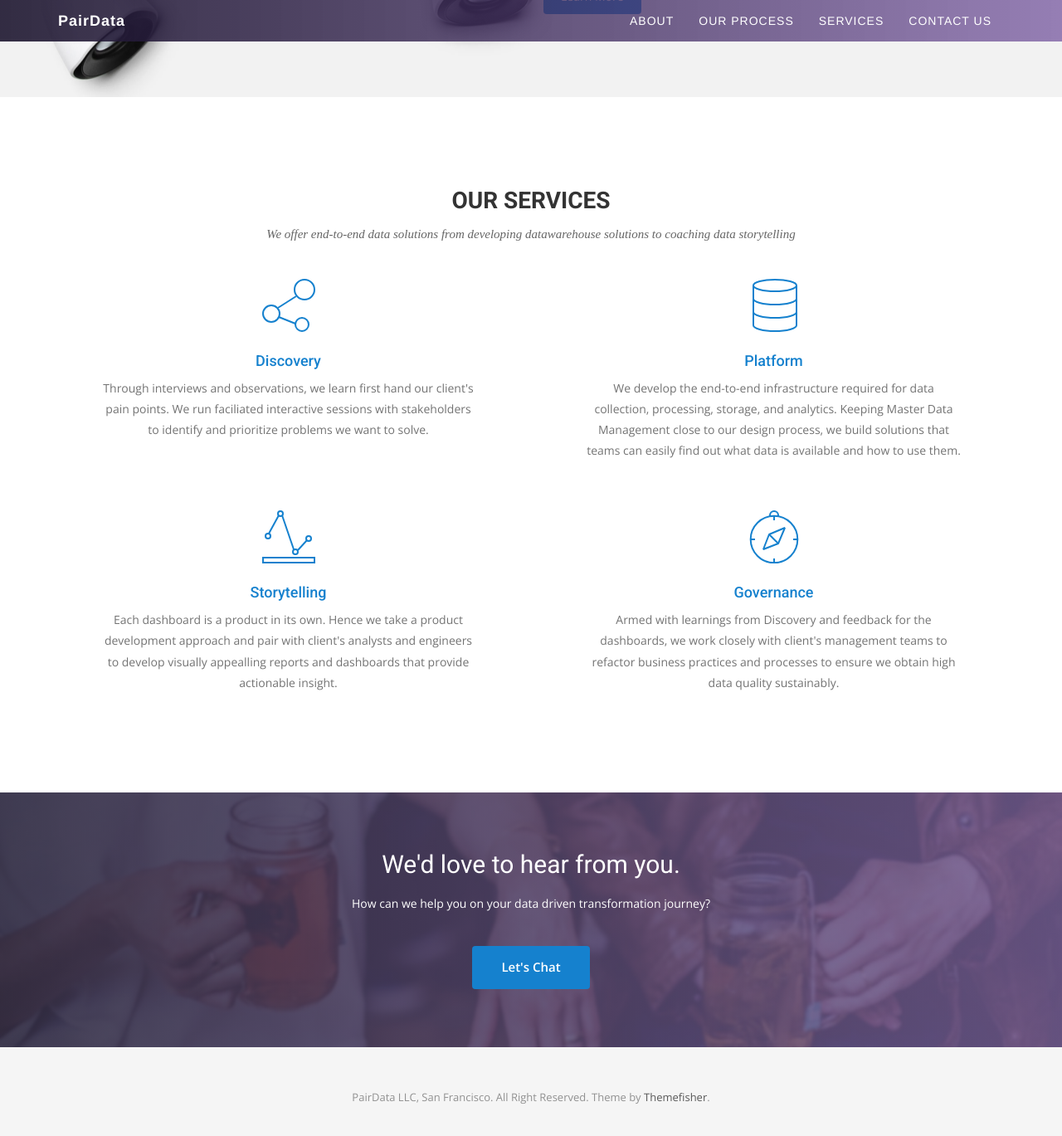
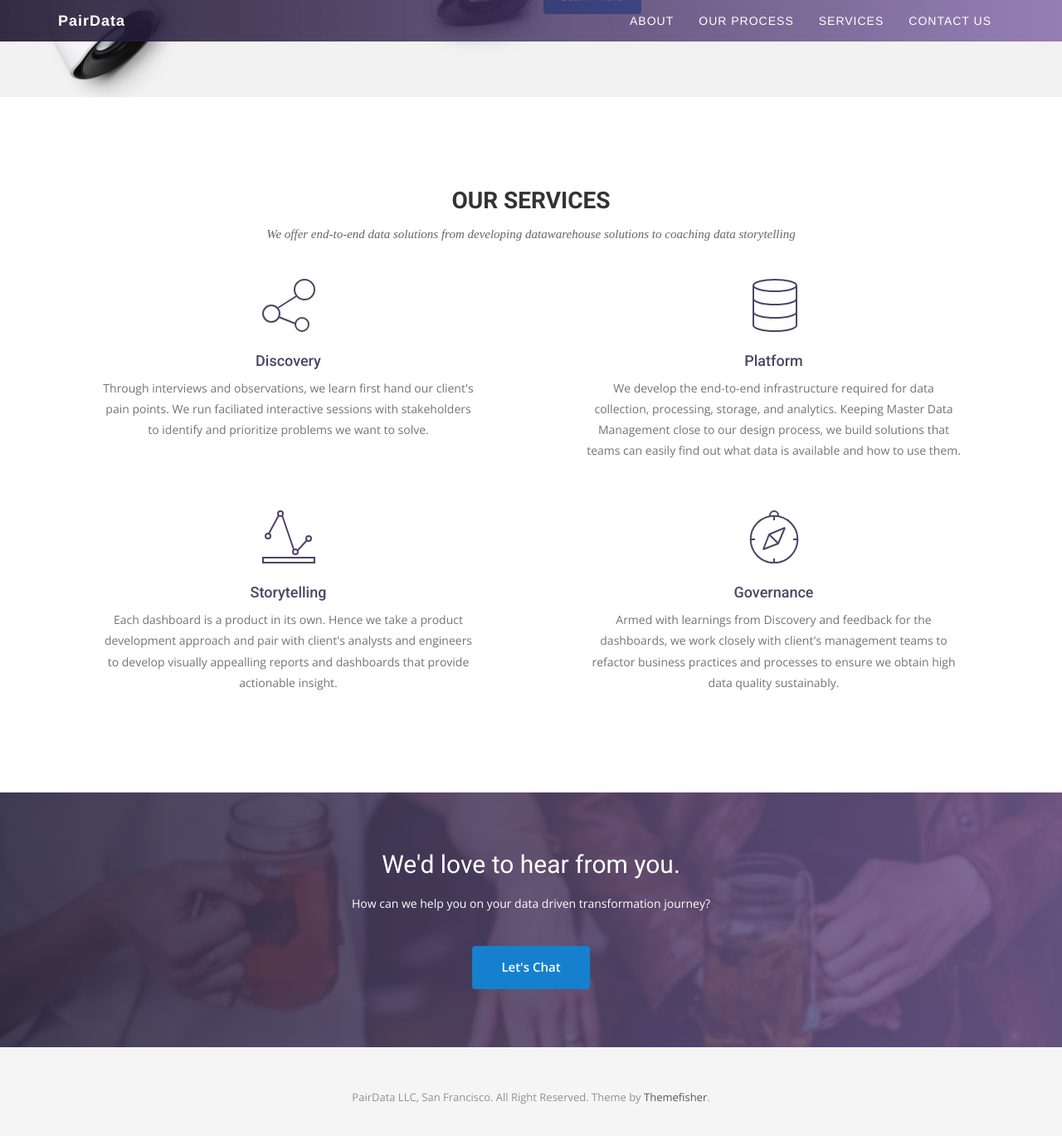
Before and after one commit to thisiskenfrom85/pdlanding, a Jekyll site: the page built from index.html, in a window 1280 px wide and 1400 px high, scrolled down 2084 px. Shown: the top 1369 px of the window at 83% size. Built offline with Jekyll 4.4.1, drawn with Linux system fonts in a browser that asks for light colours; nearby versions of some CDN libraries; some web fonts are replaced.

Commit message:
update css

```diff
--- a/css/airspace.css
+++ b/css/airspace.css
@@ -148,7 +148,7 @@ a:active {
 #service .service-item h4 {
   padding-top: 20px;
   margin: 0;
-  color: #1581ce;
+  color: #4f4464;
 }
 #service .service-item p {
   color: #737373;
--- a/css/grayscale.css
+++ b/css/grayscale.css
@@ -3,7 +3,7 @@
     margin-bottom: 0;
     text-transform: uppercase;
     font-family: Montserrat,"Helvetica Neue",Helvetica,Arial,sans-serif;
-    background:linear-gradient(to left, rgba(49, 112, 143, 0.9), rgba(59, 66, 74, 0.9));
+    background: linear-gradient(to left, rgba(110, 77, 154, 0.7) , rgba(29, 22, 47, 0.9));
 }
 
 .navbar-custom .navbar-brand {
--- a/css/jekyll-style.css
+++ b/css/jekyll-style.css
@@ -39,5 +39,5 @@
 }
 
 .service-icon svg * {
-  stroke: #1581ce;
+  stroke: #4f4464;
 }
```
